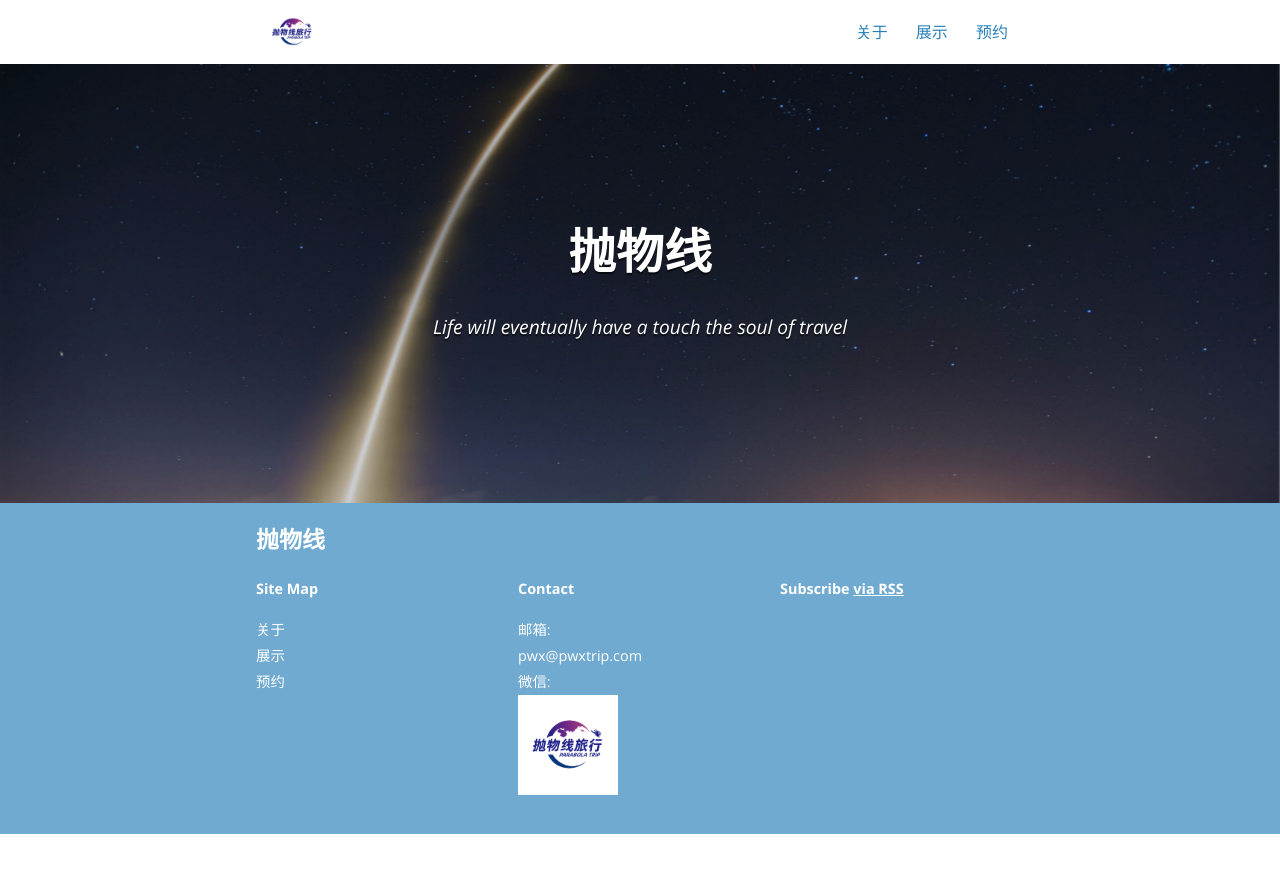
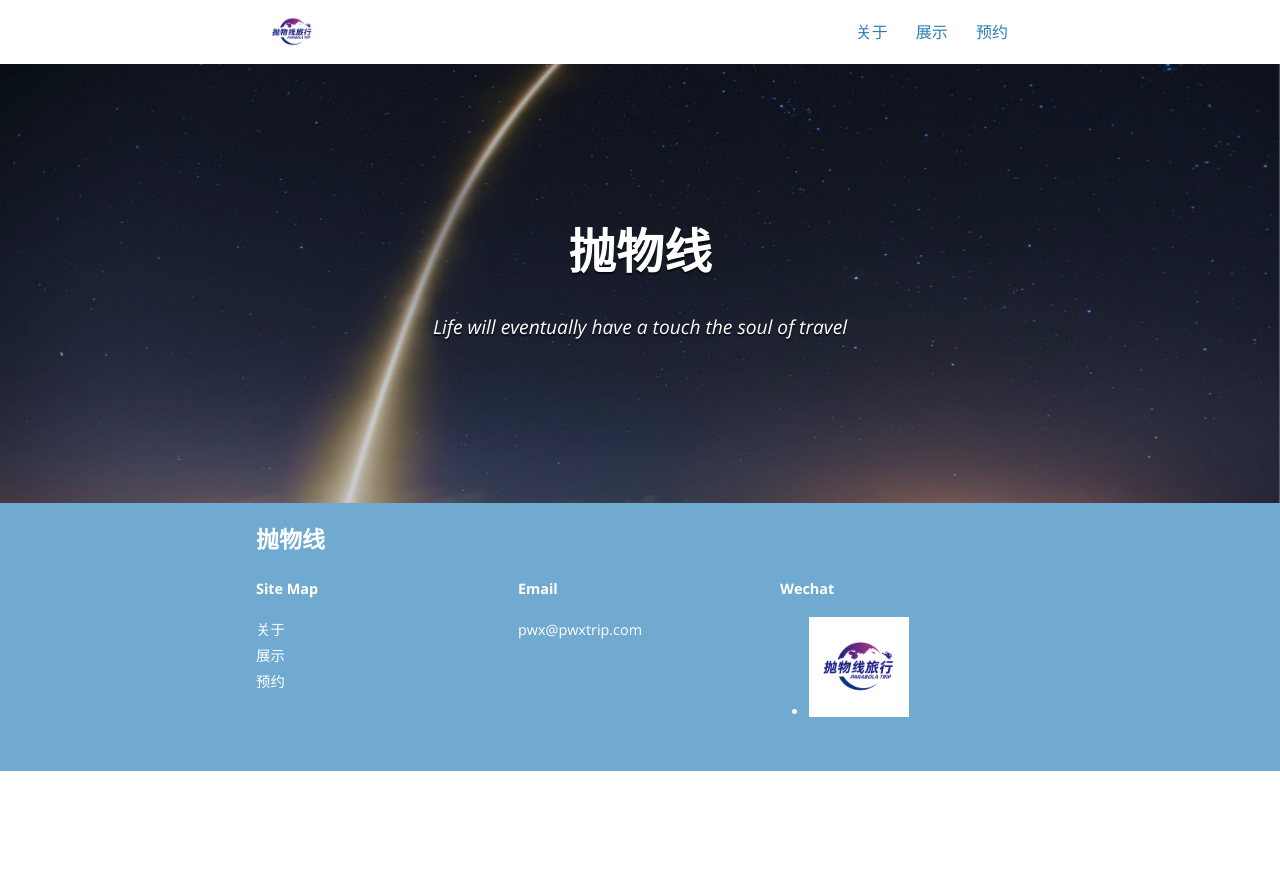
Before and after one commit to paowuxiantravel/paowuxiantravel.github.io, a Jekyll site: the page built from index.html, in a window 1280 px wide. Shown: the top 873 px of the page. Built offline with Jekyll 4.4.1, drawn with Linux system fonts in a browser that asks for light colours; nearby versions of some CDN libraries.

Commit message:
Update footer.html

```diff
--- a/_includes/footer.html
+++ b/_includes/footer.html
@@ -18,18 +18,15 @@
 
     <div class="site-contact">
 
-      <p><strong>Contact</strong></p>
+      <p><strong>Email</strong></p>
       <ul>
       <!-- <ul class="social-media-list"> -->
         <li>
-          邮箱:<br><a href="mailto:{{ site.email }}">{{ site.email }}</a>
+          <a href="mailto:{{ site.email }}">{{ site.email }}</a>
           <!-- <a href="mailto:{{ site.email }}">
             <i class="fa fa-envelope-o"></i>
             <span class="username">{{ site.email }}</span>
           </a> -->
-        </li>
-        <li>
-          微信:<br><!-- Pwx591425983 --><img src="{{ site.baseurl }}/assets/logo.jpg" height="100" width="100">
         </li>
 
         <!-- {% for social in site.social %}
@@ -47,9 +44,17 @@
     </div>
 
     <div class="site-signature">
+      <p class="rss-subscribe text"><strong>Wechat </strong>
+        <ul><li>
+          <img src="{{ site.baseurl }}/assets/logo.jpg" height="100" width="100">
+        </li></ul>
+      </p>
+    </div>
+
+<!--     <div class="site-signature">
       <p class="rss-subscribe text"><strong>Subscribe <a href="{{ "/feed.xml" | prepend: site.baseurl }}">via RSS</a></strong></p>
       <p class="text">{{ site.description }}</p>
-    </div>
+    </div> -->
 
   </div>
 
```
